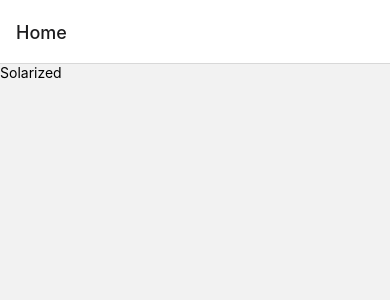
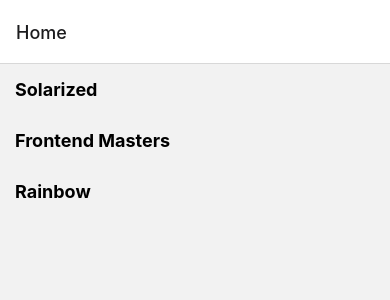
Before and after one commit to lucasoneves/react-native2023, a React Native app: screen /Home in a window 390 px wide. Shown: the top 300 px of the page. Built offline with nearby package versions, Linux system fonts and the light colour scheme.

Commit message:
Exercise navigation

```diff
--- a/App.js
+++ b/App.js
@@ -10,7 +10,11 @@
     <NavigationContainer>
       <Stack.Navigator>
         <Stack.Screen name="Home" component={Home} />
-        <Stack.Screen name="ColorPalette" component={ColorPalette} />
+        <Stack.Screen
+          name="ColorPalette"
+          component={ColorPalette}
+          options={({ route }) => ({ title: route.params.paletteName })}
+        />
       </Stack.Navigator>
     </NavigationContainer>
   );
--- /dev/null
+++ b/components/PalettePreview.js
@@ -0,0 +1,20 @@
+import React from 'react';
+import { TouchableOpacity, Text, StyleSheet } from 'react-native';
+
+const PalettePreview = ({ palette, onPress }) => {
+  return (
+    <TouchableOpacity onPress={onPress}>
+      <Text style={styles.text}>{palette.paletteName}</Text>
+    </TouchableOpacity>
+  );
+};
+
+const styles = StyleSheet.create({
+  text: {
+    fontWeight: 'bold',
+    fontSize: 18,
+    padding: 15,
+  },
+});
+
+export default PalettePreview;
--- a/screens/ColorPalette.js
+++ b/screens/ColorPalette.js
@@ -4,26 +4,8 @@
 
 import BoxColor from '../components/ColorBox';
 
-const COLORS = [
-  { colorName: 'Base03', hexCode: '#002b36' },
-  { colorName: 'Base02', hexCode: '#073642' },
-  { colorName: 'Base01', hexCode: '#586e75' },
-  { colorName: 'Base00', hexCode: '#657b83' },
-  { colorName: 'Base0', hexCode: '#839496' },
-  { colorName: 'Base1', hexCode: '#93a1a1' },
-  { colorName: 'Base2', hexCode: '#eee8d5' },
-  { colorName: 'Base3', hexCode: '#fdf6e3' },
-  { colorName: 'Yellow', hexCode: '#b58900' },
-  { colorName: 'Orange', hexCode: '#cb4b16' },
-  { colorName: 'Red', hexCode: '#dc322f' },
-  { colorName: 'Magenta', hexCode: '#d33682' },
-  { colorName: 'Violet', hexCode: '#6c71c4' },
-  { colorName: 'Blue', hexCode: '#268bd2' },
-  { colorName: 'Cyan', hexCode: '#2aa198' },
-  { colorName: 'Green', hexCode: '#859900' },
-];
-
-const ColorPalette = () => {
+const ColorPalette = ({ route }) => {
+  const { colors, paletteName } = route.params;
   return (
     <SafeAreaView style={styles.safeArea}>
       <View style={styles.container}>
@@ -31,11 +13,11 @@
         <FlatList
           // eslint-disable-next-line react-native/no-inline-styles
           style={{ width: '100%' }}
-          data={COLORS}
+          data={colors}
           keyExtractor={(item) => item.colorName}
           renderItem={({ item }) => (
             <BoxColor
-              text={item.colorName}
+              text={item.hexCode}
               bgColor={item.hexCode}
               color={
                 parseInt(item.hexCode.replace('#', ''), 16) > 0xffffff / 1.1
@@ -44,7 +26,7 @@
               }
             />
           )}
-          ListHeaderComponent={<Text style={styles.text}>Solarized</Text>}
+          ListHeaderComponent={<Text style={styles.text}>{paletteName}</Text>}
         />
       </View>
     </SafeAreaView>
--- a/screens/Home.js
+++ b/screens/Home.js
@@ -1,19 +1,92 @@
 import React from 'react';
 
-import { View, Text, TouchableOpacity } from 'react-native';
+import { View, Text, TouchableOpacity, StyleSheet } from 'react-native';
+import { FlatList } from 'react-native-gesture-handler';
+import PalettePreview from '../components/PalettePreview';
+const SOLARIZED = [
+  { colorName: 'Base03', hexCode: '#002b36' },
+  { colorName: 'Base02', hexCode: '#073642' },
+  { colorName: 'Base01', hexCode: '#586e75' },
+  { colorName: 'Base00', hexCode: '#657b83' },
+  { colorName: 'Base0', hexCode: '#839496' },
+  { colorName: 'Base1', hexCode: '#93a1a1' },
+  { colorName: 'Base2', hexCode: '#eee8d5' },
+  { colorName: 'Base3', hexCode: '#fdf6e3' },
+  { colorName: 'Yellow', hexCode: '#b58900' },
+  { colorName: 'Orange', hexCode: '#cb4b16' },
+  { colorName: 'Red', hexCode: '#dc322f' },
+  { colorName: 'Magenta', hexCode: '#d33682' },
+  { colorName: 'Violet', hexCode: '#6c71c4' },
+  { colorName: 'Blue', hexCode: '#268bd2' },
+  { colorName: 'Cyan', hexCode: '#2aa198' },
+  { colorName: 'Green', hexCode: '#859900' },
+];
 
+const RAINBOW = [
+  { colorName: 'Base03', hexCode: '#002b36' },
+  { colorName: 'Base02', hexCode: '#073642' },
+  { colorName: 'Base01', hexCode: '#586e75' },
+  { colorName: 'Base00', hexCode: '#657b83' },
+  { colorName: 'Base0', hexCode: '#839496' },
+  { colorName: 'Base1', hexCode: '#93a1a1' },
+  { colorName: 'Base2', hexCode: '#eee8d5' },
+  { colorName: 'Base3', hexCode: '#fdf6e3' },
+  { colorName: 'Yellow', hexCode: '#b58900' },
+  { colorName: 'Orange', hexCode: '#cb4b16' },
+  { colorName: 'Red', hexCode: '#dc322f' },
+  { colorName: 'Magenta', hexCode: '#d33682' },
+  { colorName: 'Violet', hexCode: '#6c71c4' },
+  { colorName: 'Blue', hexCode: '#268bd2' },
+  { colorName: 'Cyan', hexCode: '#2aa198' },
+  { colorName: 'Green', hexCode: '#859900' },
+];
+
+const FRONTEND_MASTERS = [
+  { colorName: 'Base03', hexCode: '#002b36' },
+  { colorName: 'Base02', hexCode: '#073642' },
+  { colorName: 'Base01', hexCode: '#586e75' },
+  { colorName: 'Base00', hexCode: '#657b83' },
+  { colorName: 'Base0', hexCode: '#839496' },
+  { colorName: 'Base1', hexCode: '#93a1a1' },
+  { colorName: 'Base2', hexCode: '#eee8d5' },
+  { colorName: 'Base3', hexCode: '#fdf6e3' },
+  { colorName: 'Yellow', hexCode: '#b58900' },
+  { colorName: 'Orange', hexCode: '#cb4b16' },
+  { colorName: 'Red', hexCode: '#dc322f' },
+  { colorName: 'Magenta', hexCode: '#d33682' },
+  { colorName: 'Violet', hexCode: '#6c71c4' },
+  { colorName: 'Blue', hexCode: '#268bd2' },
+  { colorName: 'Cyan', hexCode: '#2aa198' },
+  { colorName: 'Green', hexCode: '#859900' },
+];
+
+const COLOR_PALETTES = [
+  { paletteName: 'Solarized', colors: SOLARIZED },
+  { paletteName: 'Frontend Masters', colors: FRONTEND_MASTERS },
+  { paletteName: 'Rainbow', colors: RAINBOW },
+];
 const Home = ({ navigation }) => {
   return (
-    <View>
-      <TouchableOpacity
-        onPress={() => {
-          navigation.navigate('ColorPalette');
-        }}
-      >
-        <Text>Solarized</Text>
-      </TouchableOpacity>
-    </View>
+    <FlatList
+      data={COLOR_PALETTES}
+      keyExtractor={(item) => item.paletteName}
+      renderItem={({ item }) => (
+        <PalettePreview
+          palette={item}
+          onPress={() => {
+            navigation.navigate('ColorPalette', item);
+          }}
+        />
+      )}
+    />
   );
 };
 
+// const styles = StyleSheet.create({
+//   list: {
+//     paddingVertical: 20,
+//     paddingHorizontal: 20,
+//   },
+// });
+
 export default Home;
```
